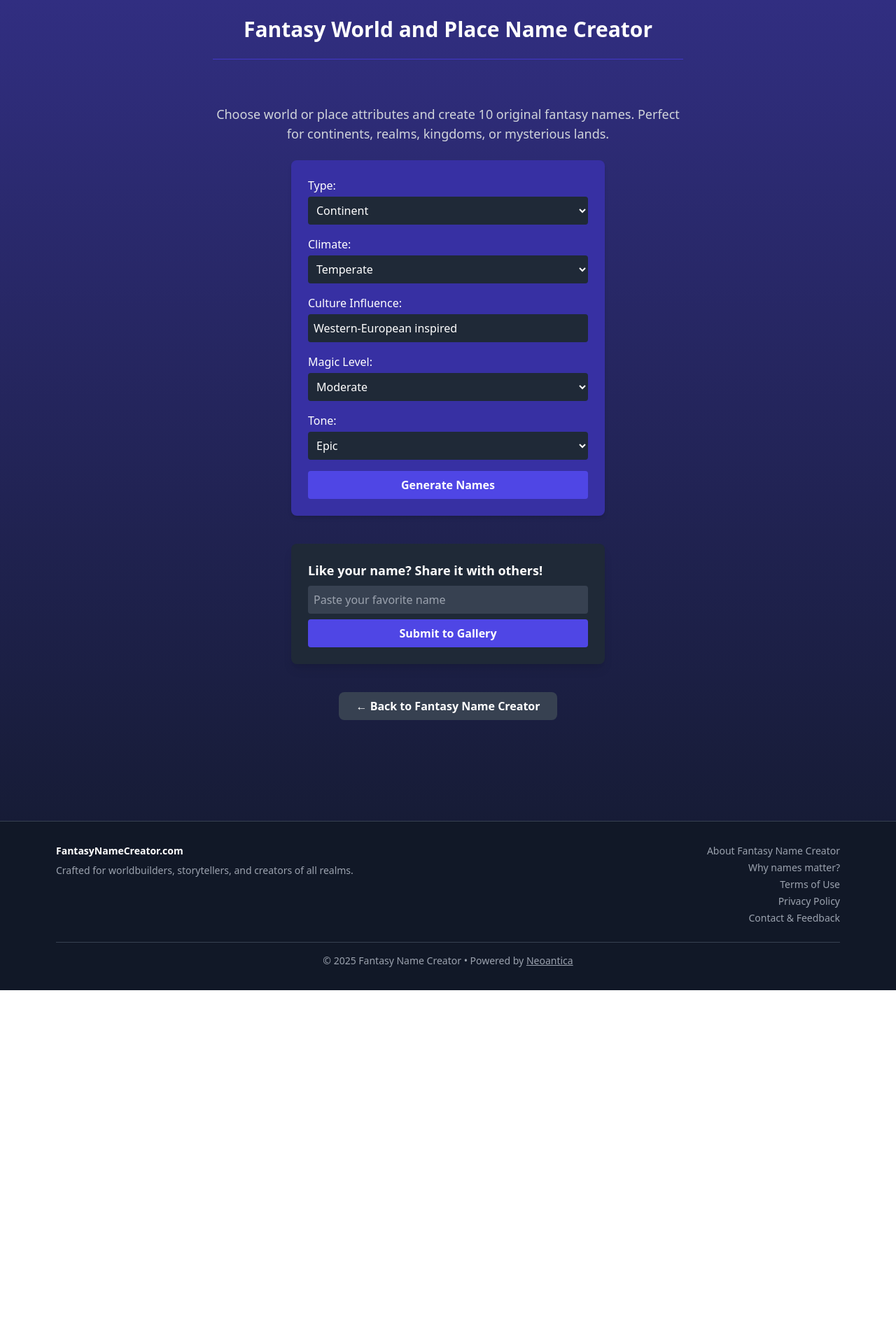
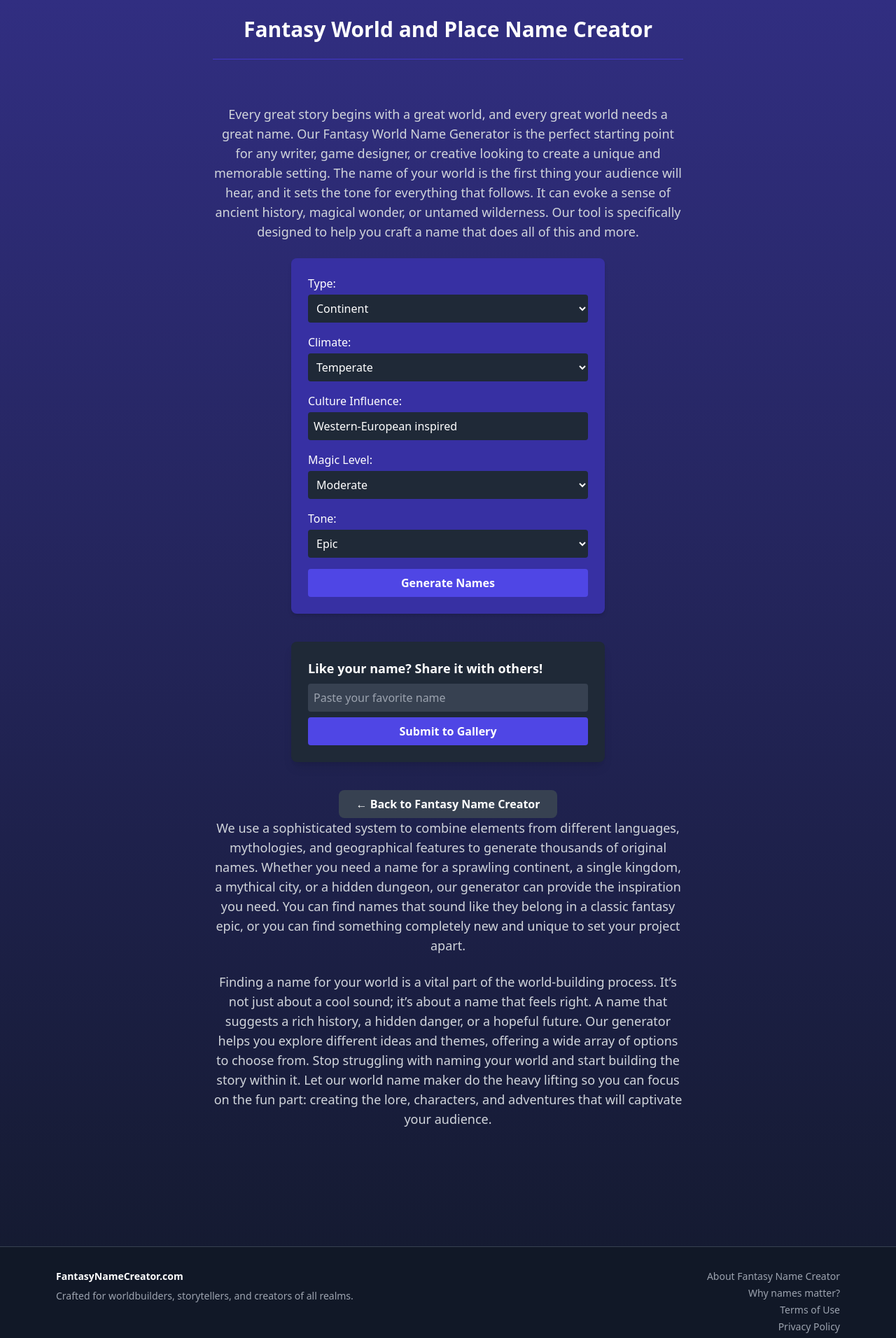
Before and after one commit to JiriTill/fantasytools, a React (Vite) app in the folder client/: page /world in a window 1280 px wide. Shown: the top 1912 px of the page at 70% size. Before the commit the page ends 1415 px from the top, so only its background shows below. Built offline with nearby package versions, Linux system fonts and the light colour scheme.

Commit message:
Update World.jsx

```diff
--- a/client/src/pages/World.jsx
+++ b/client/src/pages/World.jsx
@@ -70,7 +70,7 @@ Return the names as a simple numbered list (1-10), with no additional text or co
                     <GoogleAd />
 
           <p className="text-lg text-center max-w-2xl text-gray-300 mb-6">
-            Choose world or place attributes and create 10 original fantasy names. Perfect for continents, realms, kingdoms, or mysterious lands.
+            Every great story begins with a great world, and every great world needs a great name. Our Fantasy World Name Generator is the perfect starting point for any writer, game designer, or creative looking to create a unique and memorable setting. The name of your world is the first thing your audience will hear, and it sets the tone for everything that follows. It can evoke a sense of ancient history, magical wonder, or untamed wilderness. Our tool is specifically designed to help you craft a name that does all of this and more.
           </p>
 
           <form onSubmit={handleSubmit} className="space-y-4 w-full max-w-md bg-indigo-800 p-6 rounded-lg shadow-md">
@@ -173,6 +173,13 @@ Return the names as a simple numbered list (1-10), with no additional text or co
             ← Back to Fantasy Name Creator
           </Link>
 
+          <p className="text-lg text-center max-w-2xl text-gray-300 mb-6">
+            We use a sophisticated system to combine elements from different languages, mythologies, and geographical features to generate thousands of original names. Whether you need a name for a sprawling continent, a single kingdom, a mythical city, or a hidden dungeon, our generator can provide the inspiration you need. You can find names that sound like they belong in a classic fantasy epic, or you can find something completely new and unique to set your project apart.
+          </p>
+          <p className="text-lg text-center max-w-2xl text-gray-300 mb-6">
+            Finding a name for your world is a vital part of the world-building process. It’s not just about a cool sound; it’s about a name that feels right. A name that suggests a rich history, a hidden danger, or a hopeful future. Our generator helps you explore different ideas and themes, offering a wide array of options to choose from. Stop struggling with naming your world and start building the story within it. Let our world name maker do the heavy lifting so you can focus on the fun part: creating the lore, characters, and adventures that will captivate your audience.
+          </p>
+
           <MultiplexAd />
 
         </main>
```
